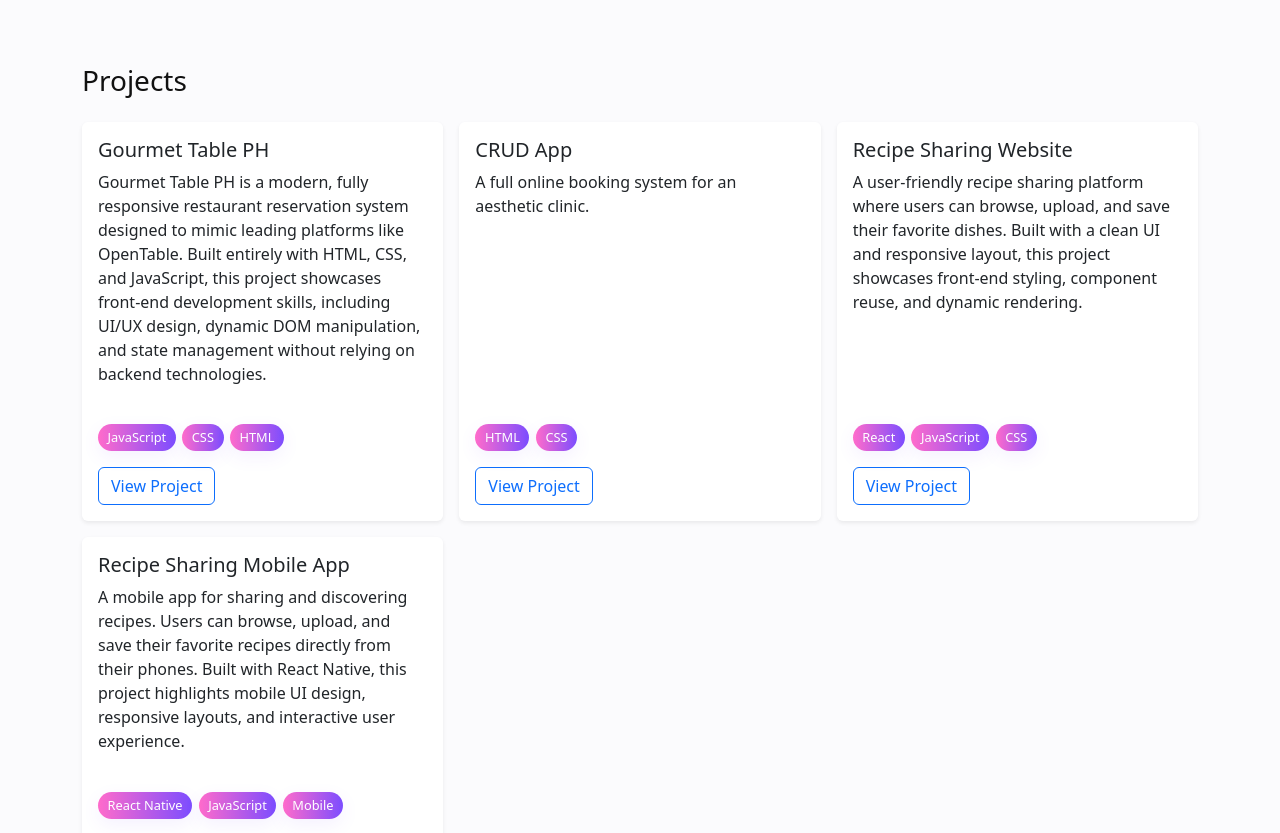
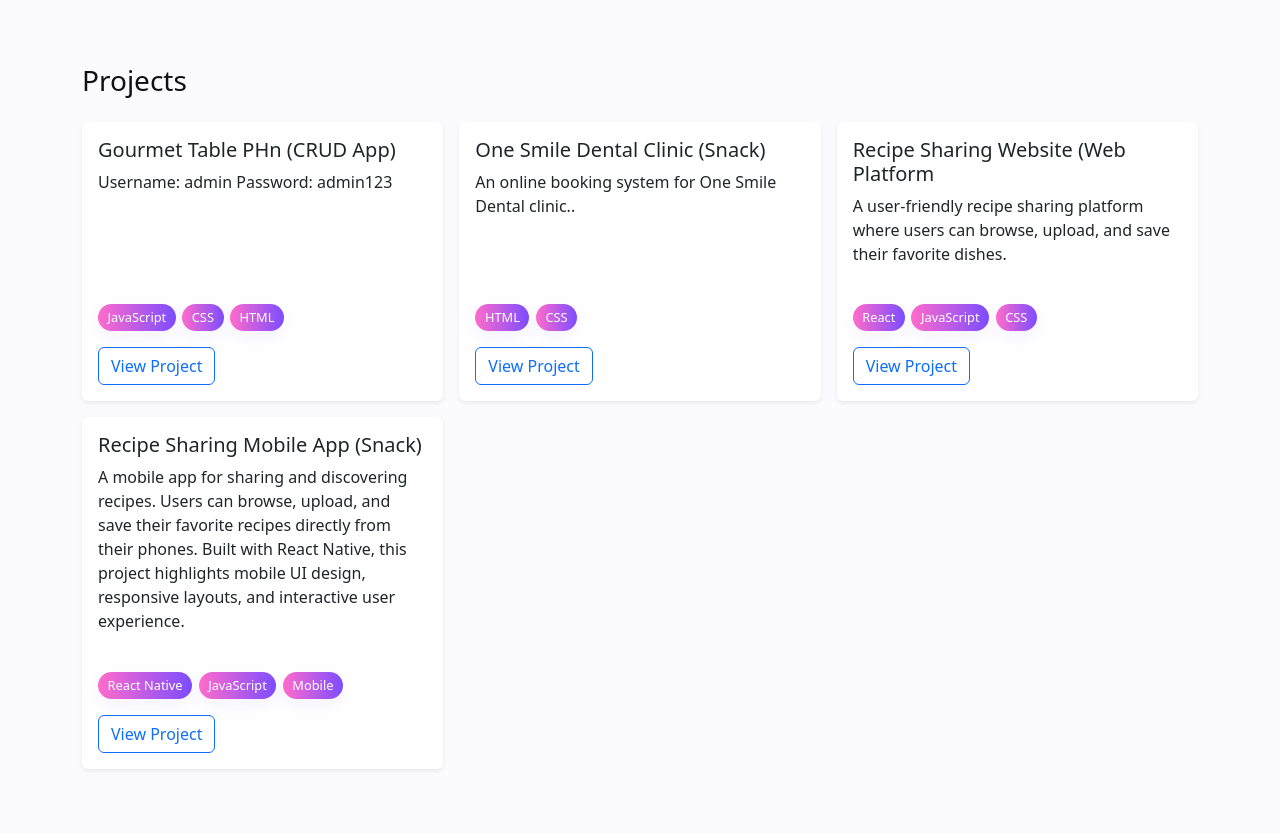
Before and after one commit to Juliana-Ignacio/jci_portfolio, a React (Vite) app: page / in a window 1280 px wide. Shown: the part 860-1693 px from the top of the page. Built offline with nearby package versions, Linux system fonts and the light colour scheme.

Commit message:
Update Projects.jsx

```diff
--- a/src/components/Projects.jsx
+++ b/src/components/Projects.jsx
@@ -3,28 +3,28 @@ import React from 'react'
 const sampleProjects = [
   {
     id: 1,
-    title: 'Gourmet Table PH',
-    description: 'Gourmet Table PH is a modern, fully responsive restaurant reservation system designed to mimic leading platforms like OpenTable. Built entirely with HTML, CSS, and JavaScript, this project showcases front-end development skills, including UI/UX design, dynamic DOM manipulation, and state management without relying on backend technologies.',
+    title: 'Gourmet Table PHn (CRUD App)',
+    description: 'Username: admin    Password: admin123',
     tags: ['JavaScript', 'CSS', 'HTML'],
     link: 'https://crud-new-ten.vercel.app'
   },
   {
     id: 2,
-    title: 'CRUD App',
-    description: 'A full online booking system for an aesthetic clinic.',
+    title: 'One Smile Dental Clinic (Snack)',
+    description: 'An online booking system for One Smile Dental clinic..',
     tags: ['HTML', 'CSS'],
     link: 'https://appetize.io/embed/b_clf3yzcnyyg5af25nlkyh7d7ty?device=pixel9pro&launchUrl=exp%3A%2F%2Fu.expo.dev%2F933fd9c0-1666-11e7-afca-d980795c5824%3Fruntime-version%3Dexposdk%253A54.0.0%26channel-name%3Dproduction%26snack%3D%2540juliana-ignacio%252F747317%26snack-channel%3DKTh8ApvOwe&params=%7B%22EXDevMenuDisableAutoLaunch%22%3Atrue%2C%22EXKernelDisableNuxDefaultsKey%22%3Atrue%7D&appearance=light&deviceColor=black&scale=auto&orientation=portrait&centered=both'
   },
   {
     id: 3,
-    title: 'Recipe Sharing Website',
-    description: 'A user-friendly recipe sharing platform where users can browse, upload, and save their favorite dishes. Built with a clean UI and responsive layout, this project showcases front-end styling, component reuse, and dynamic rendering.',
+    title: 'Recipe Sharing Website (Web Platform',
+    description: 'A user-friendly recipe sharing platform where users can browse, upload, and save their favorite dishes.',
     tags: ['React', 'JavaScript', 'CSS'],
     link: 'https://recipe-app-umber-five.vercel.app'
   },
   {
     id: 4,
-    title: 'Recipe Sharing Mobile App',
+    title: 'Recipe Sharing Mobile App (Snack)',
     description: 'A mobile app for sharing and discovering recipes. Users can browse, upload, and save their favorite recipes directly from their phones. Built with React Native, this project highlights mobile UI design, responsive layouts, and interactive user experience.',
     tags: ['React Native', 'JavaScript', 'Mobile'],
     link: 'https://appetize.io/embed/b_clf3yzcnyyg5af25nlkyh7d7ty?device=pixel9pro&launchUrl=exp%3A%2F%2Fu.expo.dev%2F933fd9c0-1666-11e7-afca-d980795c5824%3Fruntime-version%3Dexposdk%253A54.0.0%26channel-name%3Dproduction%26snack%3D%2540juliana-ignacio%252F6971cf%26snack-channel%3DkOLPIo4VRc&params=%7B%22EXDevMenuDisableAutoLaunch%22%3Atrue%2C%22EXKernelDisableNuxDefaultsKey%22%3Atrue%7D&appearance=light&deviceColor=black&scale=auto&orientation=portrait&centered=both'
```
